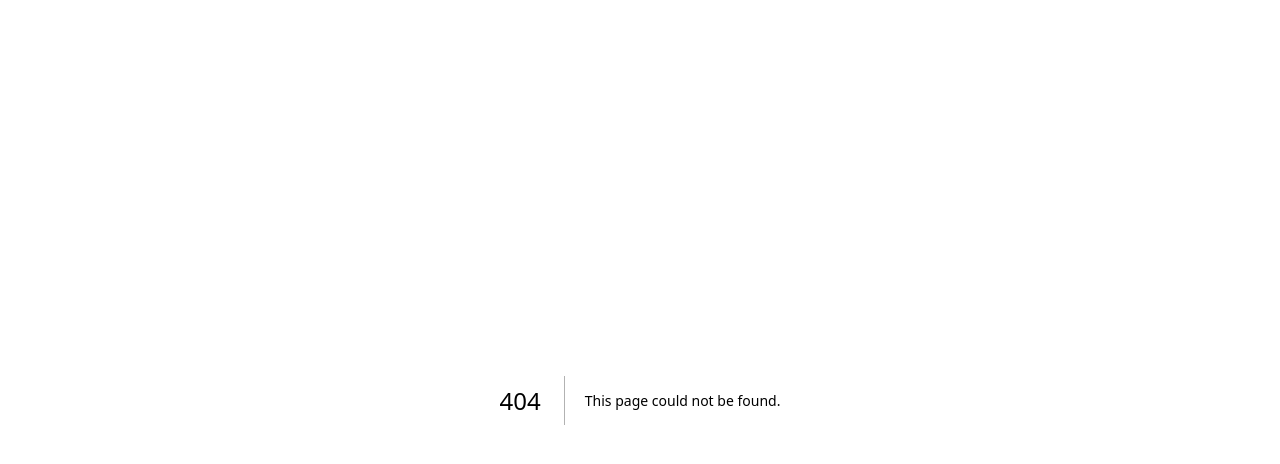
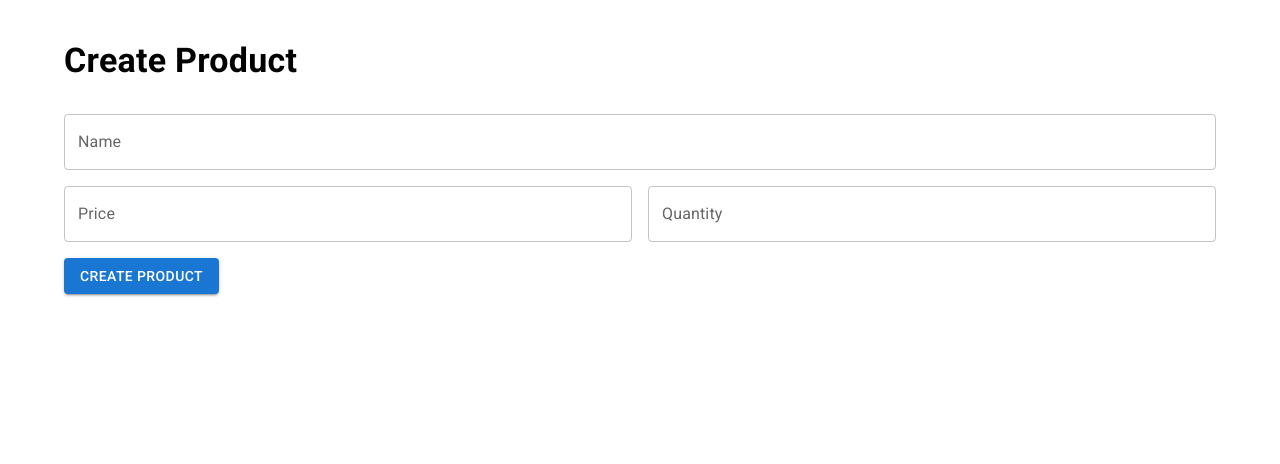
Before and after one commit to wth-2023-yikes/dashboard, a Next.js app: page /admin/products/create in a window 1280 px wide. Before the commit this address had no page. Shown: the top 464 px of the page. Built offline with nearby package versions, Linux system fonts and the light colour scheme; no server answers; the database is empty.

Commit message:
feat: create products page

```diff
--- /dev/null
+++ b/src/pages/admin/products/create.tsx
@@ -0,0 +1,151 @@
+import Head from "next/head";
+import Link from "next/link";
+import Box from "@mui/material/Box";
+import {
+  Alert,
+  Button,
+  Container,
+  Stack,
+  Table,
+  TableBody,
+  TableCell,
+  TableContainer,
+  TableHead,
+  TableRow,
+  TextField,
+  Typography,
+} from "@mui/material";
+import { type GetServerSideProps } from "next";
+import { prisma } from "~/server/db";
+import { useForm } from "react-hook-form";
+import { useMutation } from "react-query";
+
+export default function Home() {
+  const {
+    register,
+    handleSubmit,
+    formState: { errors },
+  } = useForm<{
+    name: string;
+    price: number;
+    quantity: number;
+  }>();
+  const {
+    mutate: createProduct,
+    isLoading: createProductIsLoading,
+    error: createProductError,
+  } = useMutation(async (data: { name: string; price: number; quantity: number }) => {
+    const response = await fetch("/api/products/", {
+      method: "POST",
+      headers: {
+        "Content-Type": "application/json",
+      },
+      body: JSON.stringify(data),
+    });
+    if (!response.ok) throw new Error("Network response was not ok");
+
+    return response.json();
+  });
+
+  return (
+    <main className="flex flex-row">
+      <Container
+        sx={({ spacing }) => ({
+          display: "flex",
+          flexDirection: "column",
+          padding: spacing(4, 2),
+          gap: spacing(4),
+        })}
+      >
+        <Typography
+          component="h1"
+          variant="h4"
+          style={{
+            fontWeight: 700,
+          }}
+        >
+          Create Product
+        </Typography>
+        <form
+          // eslint-disable-next-line @typescript-eslint/no-misused-promises, @typescript-eslint/require-await
+          onSubmit={handleSubmit(async (data) => {
+            void createProduct(data);
+          })}
+        >
+          <TextField
+            sx={{
+              width: "100%",
+            }}
+            label="Name"
+            variant="outlined"
+            {...register("name", { required: true })}
+          />
+          <Stack
+            sx={{
+              display: "flex",
+              marginTop: 2,
+              flexDirection: "row",
+              gap: 2,
+            }}
+          >
+            <TextField
+              sx={{
+                width: "100%",
+              }}
+              label="Price"
+              variant="outlined"
+              {...register("price", { required: true, valueAsNumber: true, min: 0 })}
+            />
+            <TextField
+              sx={{
+                width: "100%",
+              }}
+              label="Quantity"
+              variant="outlined"
+              {...register("quantity", { required: true, valueAsNumber: true, min: 0 })}
+            />
+          </Stack>
+          <Stack
+            sx={{
+              display: "flex",
+              marginTop: 2,
+              flexDirection: "row",
+              gap: 2,
+            }}
+          >
+            {createProductError ? (
+              <Alert severity="error">{(createProductError as { message: string }).message ?? "An unknown error occurred."}</Alert>
+            ) : null}
+            <Button variant="contained" type="submit" disabled={createProductIsLoading}>
+              Create Product
+            </Button>
+          </Stack>
+        </form>
+      </Container>
+    </main>
+  );
+}
+
+export const getServerSideProps: GetServerSideProps = async ({ req, res }) => {
+  const products = await prisma.product.findMany({
+    select: {
+      id: true,
+      name: true,
+      price: true,
+      quantity: true,
+      ProductRFID: {
+        select: {
+          id: true,
+          rfid: true,
+        },
+      },
+    },
+  });
+  console.log(products);
+
+  return {
+    props: {
+      products,
+    },
+  };
+};
```
